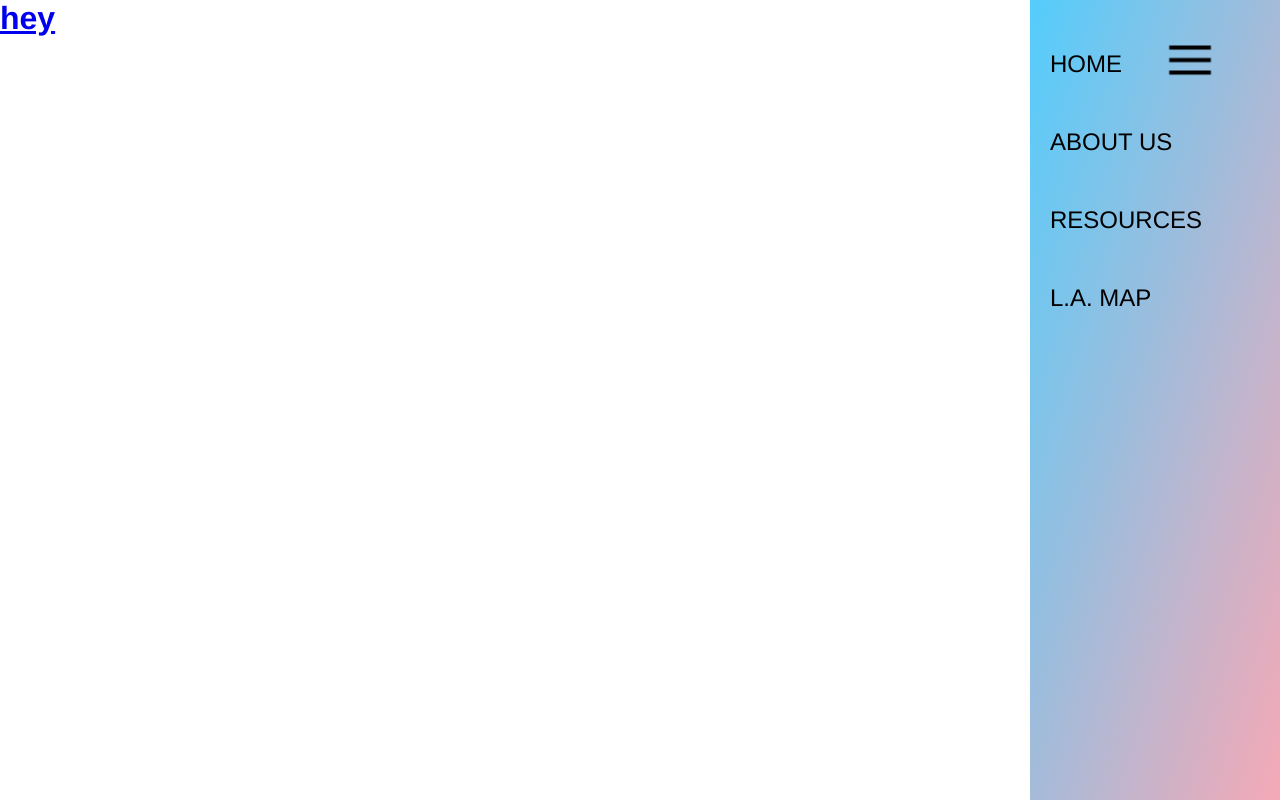
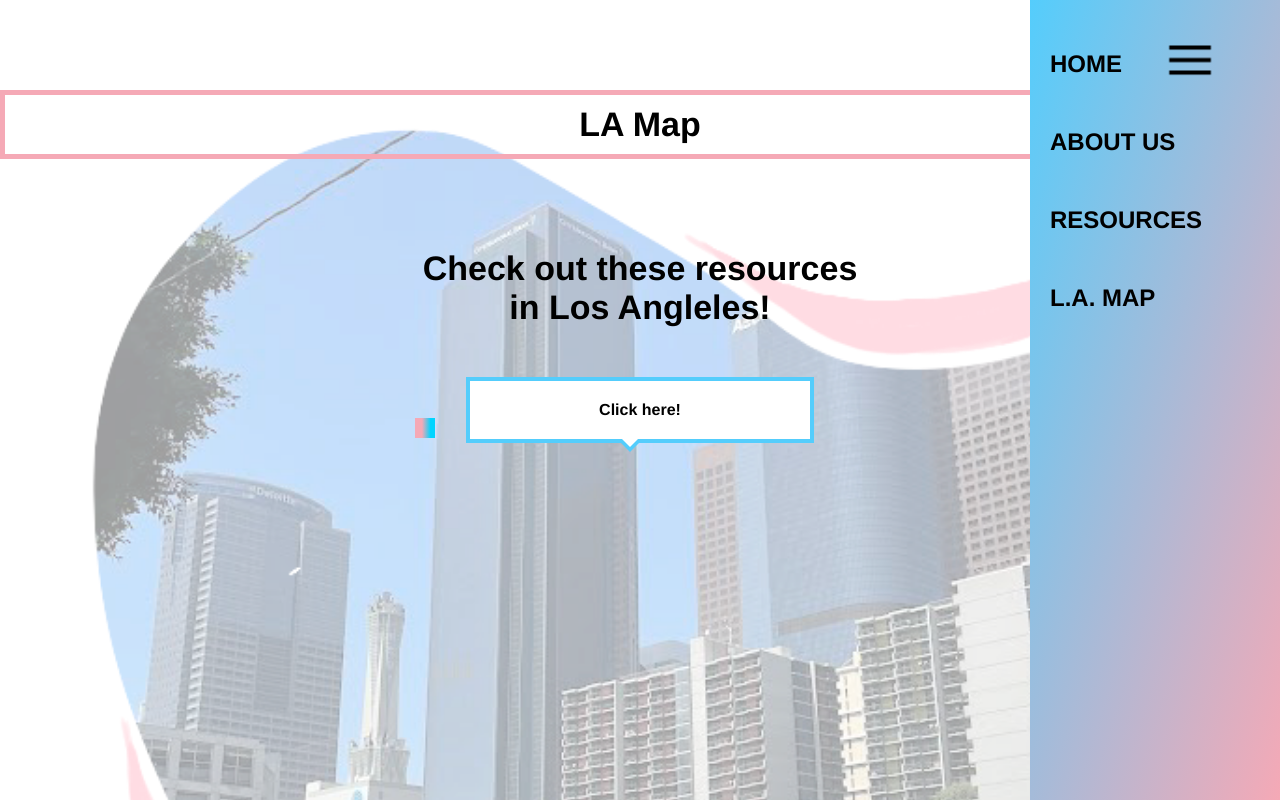
Before and after one commit to Fernando0422/dorothyscalculator, a plain HTML site: page LA MAP/LA_MAP.html in a window 1280 px wide. Both pictures are taken after a click on the picture 1190 px from the left and 60 px from the top of the page. Shown: the top 800 px of the page. Drawn offline with Linux system fonts and the light colour scheme.

Commit message:
Add files via upload

```diff
--- a/LA MAP/LA_MAP.css
+++ b/LA MAP/LA_MAP.css
@@ -3,6 +3,163 @@
     padding: 0;
     font-family:  Helvetica, sans-serif;
   }
+  /* link stuff */
+  a{
+    text-decoration: none;
+    color: black;
+  }
+  a:link {
+    text-decoration: none;
+    color: black;
+  }
+  a:visited {
+    text-decoration: none;
+  }
+/* header stuff */
+#header{
+  height: 1000px;
+  background-image: url(/Images/LosAngeles1.png);
+  background-position: center;
+  background-size: 1400px ;
+}
+.course-right-col{
+  flex-basis: 50%;
+}
+.course-right-col img{
+  width: 100%;
+
+}
+.container{
+  margin-right: 100px;
+  margin-left: 100px;
+  display: flex;
+  justify-content: center;
+  margin-top: -50px;
+}
+#right{
+  text-align: right;
+  }
+.logo{
+    margin-top: 30px;
+    width: 100px;
+}
+.header-text {
+  max-width: 450px;
+  margin-top: 140px;
+}
+.header-text img {
+  width: 100%;
+  max-width: 450px;
+  margin-top: 140px;
+}
+
+h1 {
+  font-size: 34px;
+}
+.square{
+  height: 20px;
+  width: 20px;
+  display: inline-block;
+  background: rgb(245,169,182);
+background: linear-gradient(90deg, rgba(245,169,182,1) 35%, rgba(0,212,255,1) 78%);
+
+  margin: 15px 0;
+  color: black;
+
+}
+.common-btn {
+  padding: 18px 40px;
+  background: white;
+  outline: none;
+  border: 2px solid #000000;
+  font-weight: bold;
+  cursor: pointer;
+  font: 900;
+}
+p{
+  font-size: 15px;
+  line-height: 18px;
+  color: black;
+
+
+}
+.header-text button{
+  margin-top: 20px;
+  margin-bottom: 16px;
+}
+.line-1 {
+  width: 20px;
+  height: 20px;
+  background: rgb(245,169,182);
+background: linear-gradient(90deg, rgba(245,169,182,1) 35%, rgba(0,212,255,1) 78%);
+
+  display: inline-block;
+}
+.line-2 {
+  width: 80px;
+  height: 1px;
+  background: #000000;
+  display: inline-block;
+}
+.line-3 {
+  width: 60px;
+  height: 1px;
+  background: #000000;
+  display: inline-block;
+}
+.line{
+  line-height: 8px;
+}
+/* box stuff */
+.box2 {
+  width: 300px;
+  margin: 50px auto;
+  border: 4px solid #54CDFC;
+  padding: 20px;
+  text-align: center;
+  font-weight: 900;
+  color: black;
+  font-family: arial;
+  position: relative;
+  top: 90px;
+  background: white;
+}
+
+.sb9:before {
+  content: "";
+  width: 0px;
+  height: 0px;
+  position: absolute;
+  border-left: 10px solid transparent;
+  border-right: 10px solid transparent;
+  border-top: 10px solid #54CDFC;
+  border-bottom: 10px solid transparent;
+  right: 50%;
+  bottom: -23px;
+ }
+
+ .sb9:after {
+  content: "";
+  width: 0px;
+  height: 0px;
+  position: absolute;
+  border-left: 10px solid transparent;
+  border-right: 10px solid transparent;
+  border-top: 10px solid #fff;
+  border-bottom: 10px solid transparent;
+  right: 50%;
+  bottom: -18px;
+ }
+
+h1{
+  margin: 0;
+    padding: 0;
+    font-family:  Helvetica, sans-serif;
+    text-align: center;
+    position: relative;
+    top: 90px;
+}
+
 #sideNav{
     width: 250px;
     height: 100vh;
--- a/LA MAP/LA_MAP.html
+++ b/LA MAP/LA_MAP.html
@@ -7,14 +7,33 @@
   </head>
     <body>
 
-      <h1> <a href="https://www.mapcustomizer.com/map/Trans%20Resources%20In%20Los%20Angeles">hey</a></h1>
+      <h1 style="padding: 10px; border: 5px solid #F5A9B6;">LA Map</h1>
+      <!-- The content -->
+      <section id="header">
+        <div class="container">
+
+            <div class="header-text">
+              <h1>Check out these resources in Los Angleles!</h1>
+
+              <div class="box2 sb9"> <a href="https://www.mapcustomizer.com/map/Trans%20Resources%20In%20Los%20Angeles">Click here!</a></div>
+              <div class="square"></div>
+                </div>
+            </div>
+        </div>
+      </section>
+      <!-- Link to resources -->
+
+
+      <!-- Resources title -->
 
         <nav id="sideNav">
             <ul>
+              <b>
             <li><a href="/index.html">HOME</a></li>
             <li><a href="/ABOUT US/About_us.html">ABOUT US</a></li>
             <li><a href="/RESOURCES/RESOURCES.html">RESOURCES</a></li>
             <li><a href="/LA MAP/LA_MAP.html">L.A. MAP</a></li>
+          </b>
             </ul>
         </nav>
         <img src="/Images/icons8-menu-24.png" id="menuBtn">
--- /dev/null
+++ b/RESOURCES/Onlineresources/onlineresources.css
@@ -0,0 +1,214 @@
+*{
+    margin: 0;
+    padding: 0;
+    font-family:  Helvetica, sans-serif;
+  }
+  html{
+    height: 100%;
+  }
+  /* text */
+  small{
+      text-align: center;
+  }
+  .text2{
+      position: absolute;
+      top: -50px;
+  }
+  /* links */
+  nav ul li{
+    list-style: none;
+    margin: 50px 20px;
+  }
+  nav ul li a{
+    text-decoration: none;
+    color: black;
+    font: bold;
+  }
+  #menuBtn{
+    width: 50px;
+    position: fixed;
+    right: 65px;
+    top: 35px;
+    z-index: 2;
+    cursor: pointer;
+  }
+   /* link stuff */
+   a{
+    text-decoration: none;
+    color: black;
+  }
+  a:link {
+    text-decoration: none;
+    color: black;
+  }
+  a:visited {
+    text-decoration: none;
+  }
+  /* header */
+  h1{
+    margin: 0;
+      padding: 0;
+      font-family:  Helvetica, sans-serif;
+      text-align: center;
+      position: relative;
+      top: 90px;
+  }
+ .box-2{
+   padding-bottom: 15px;
+ }
+ #header{
+   position: relative;
+   top: 39px;
+   align-items: center;
+ }
+
+/* Menu */
+ #sideNav{
+    width: 250px;
+    height: 100vh;
+    position: fixed;
+    right: -250px;
+    top: 0;
+    font-size: x-large;
+    background-image: linear-gradient(to bottom right, #54CDFC, #F5A9B6);
+    z-index: 2;
+    transition: 1.0s;
+  }
+  nav ul li{
+    list-style: none;
+    margin: 50px 20px;
+  }
+  nav ul li a{
+    text-decoration: none;
+    color: black;
+    font: bold;
+  }
+  #menuBtn{
+    width: 50px;
+    position: fixed;
+    right: 65px;
+    top: 35px;
+    z-index: 2;
+    cursor: pointer;
+  }
+  /* boxes */
+  .btn-two {
+	color: rgb(0, 0, 0);
+	transition: all 0.5s;
+	position: relative;
+    display: flex;
+    top: 50px;
+}
+.btn-two span {
+	z-index: 2;
+	display: block;
+	position: absolute;
+	width: 100%;
+	height: 100%;
+}
+.btn-two::before {
+	content: '';
+	position: absolute;
+	top: 0;
+	left: 0;
+	width: 100%;
+	height: 100%;
+	z-index: 1;
+	transition: all 0.5s;
+	border: 1px solid #54CDFC;
+	background-color: #54ccfc30;
+}
+.btn-two::after {
+	content: '';
+	position: absolute;
+	top: 0;
+	left: 0;
+	width: 100%;
+	height: 100%;
+	z-index: 1;
+	transition: all 0.5s;
+	border: 1px solid #54CDFC;
+	background-color: #54ccfc30;
+}
+.btn-two:hover::before {
+  transform: rotate(-45deg);
+  background-color: #54ccfc30;
+}
+.btn-two:hover::after {
+  transform: rotate(45deg);
+  background-color: #54ccfc30;
+}
+
+
+
+html,
+body {
+  width: 100%;
+  height: 100%;
+  overflow: hidden;
+  margin: 0;
+  display: flex;
+  flex-direction: column;
+  flex-wrap: wrap;
+  font-family: 'Open Sans Condensed', sans-serif;
+}
+
+div[class*=box] {
+	height: 33.33%;
+	width: 100%;
+  display: flex;
+  justify-content: center;
+  align-items: center;
+}
+
+.box-2 { background-color: white; }
+
+
+.btn {
+	line-height: 50px;
+	height: 50px;
+	text-align: center;
+	width: 250px;
+	cursor: pointer;
+}
+/* description boxes */
+  .box2 {
+    max-width: 300px;
+    max-height: 50px;
+    margin: 50px auto;
+    border: 4px solid #54CDFC;
+    padding: 20px;
+    text-align: center;
+    font-weight: 900;
+    color: black;
+    font-family: arial;
+    position: relative;
+    top: 50px;
+    background: white;
+  }
+
+  .sb9:before {
+    content: "";
+    width: 0px;
+    height: 0px;
+    position: absolute;
+    border-left: 10px solid transparent;
+    border-right: 10px solid transparent;
+    border-top: 10px solid #54CDFC;
+    border-bottom: 10px solid transparent;
+    right: 50%;
+    bottom: -23px;
+   }
+
+   .sb9:after {
+    content: "";
+    width: 0px;
+    height: 0px;
+    position: absolute;
+    border-left: 10px solid transparent;
+    border-right: 10px solid transparent;
+    border-top: 10px solid #fff;
+    border-bottom: 10px solid transparent;
+    right: 50%;
+    bottom: -18px;
+   }
--- a/RESOURCES/RESOURCES.css
+++ b/RESOURCES/RESOURCES.css
@@ -19,6 +19,7 @@ a:visited {
   background-image: url(/Images/LosAngeles1.png);
   background-position: center;
   background-size: 1400px ;
+
 }
 .course-right-col{
 flex-basis: 50%;
@@ -91,7 +92,6 @@ width: 20px;
 height: 20px;
 background: rgb(245,169,182);
 background: linear-gradient(90deg, rgba(245,169,182,1) 35%, rgba(0,212,255,1) 78%);
-
 display: inline-block;
 }
 .line-2 {
@@ -290,7 +290,7 @@ flex-basis: 40%;
 .box1:after {
   background-color: rgba(245, 169, 182, 0.619);
   content: "Online Resources";
-  color: rgb(0, 166, 255);
+  color: rgb(39, 88, 114);
   font-weight: bolder;
 }
 
```
Also changed, not shown: ABOUT US/About_us.html (+2 -0 lines), RESOURCES/Onlineresources/onlineresources.html (added, +83 -0 lines), RESOURCES/RESOURCES.html (+4 -2 lines), RESOURCES/onlineresources.html (added, +61 -0 lines), index.html (+5 -1 lines).
